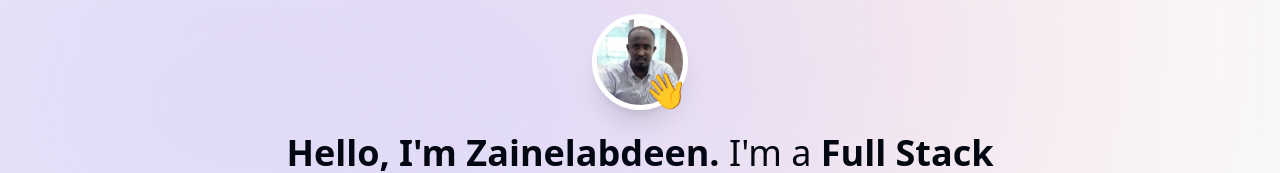
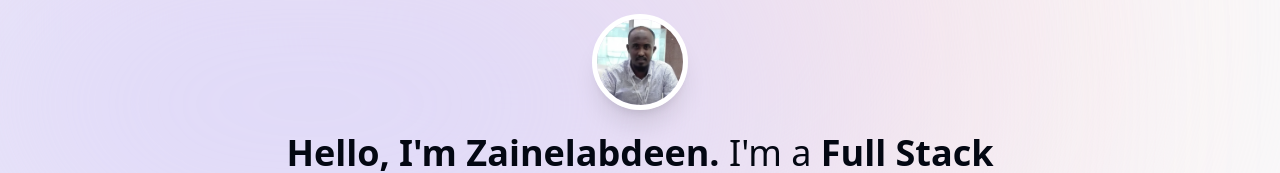
Before and after one commit to ZainElabdeen/portfolio-web, a Next.js app: page / in a window 1280 px wide. Shown: the part 130-303 px from the top of the page. Built offline with nearby package versions, Linux system fonts and the light colour scheme.

Commit message:
updated into section

```diff
--- a/components/intro.tsx
+++ b/components/intro.tsx
@@ -1,13 +1,14 @@
 /* eslint-disable react/no-unescaped-entities */
 "use client";
 
-import { useSectionInView } from "@/hooks/use-sectionIn-view";
 import { motion } from "framer-motion";
 import Image from "next/image";
 import Link from "next/link";
 import { BsArrowRight, BsLinkedin } from "react-icons/bs";
 import { FaGithubSquare } from "react-icons/fa";
 import { HiDownload } from "react-icons/hi";
+
+import { useSectionInView } from "@/hooks/use-sectionIn-view";
 
 const Intro = () => {
   const { ref } = useSectionInView("Home", 0.5);
@@ -36,7 +37,7 @@ const Intro = () => {
             />
           </motion.div>
 
-          <motion.span
+          {/* <motion.span
             className="absolute bottom-0 right-0 text-4xl"
             initial={{ opacity: 0, scale: 0 }}
             animate={{ opacity: 1, scale: 1 }}
@@ -48,7 +49,7 @@ const Intro = () => {
             }}
           >
             👋
-          </motion.span>
+          </motion.span> */}
         </div>
       </div>
 
```
